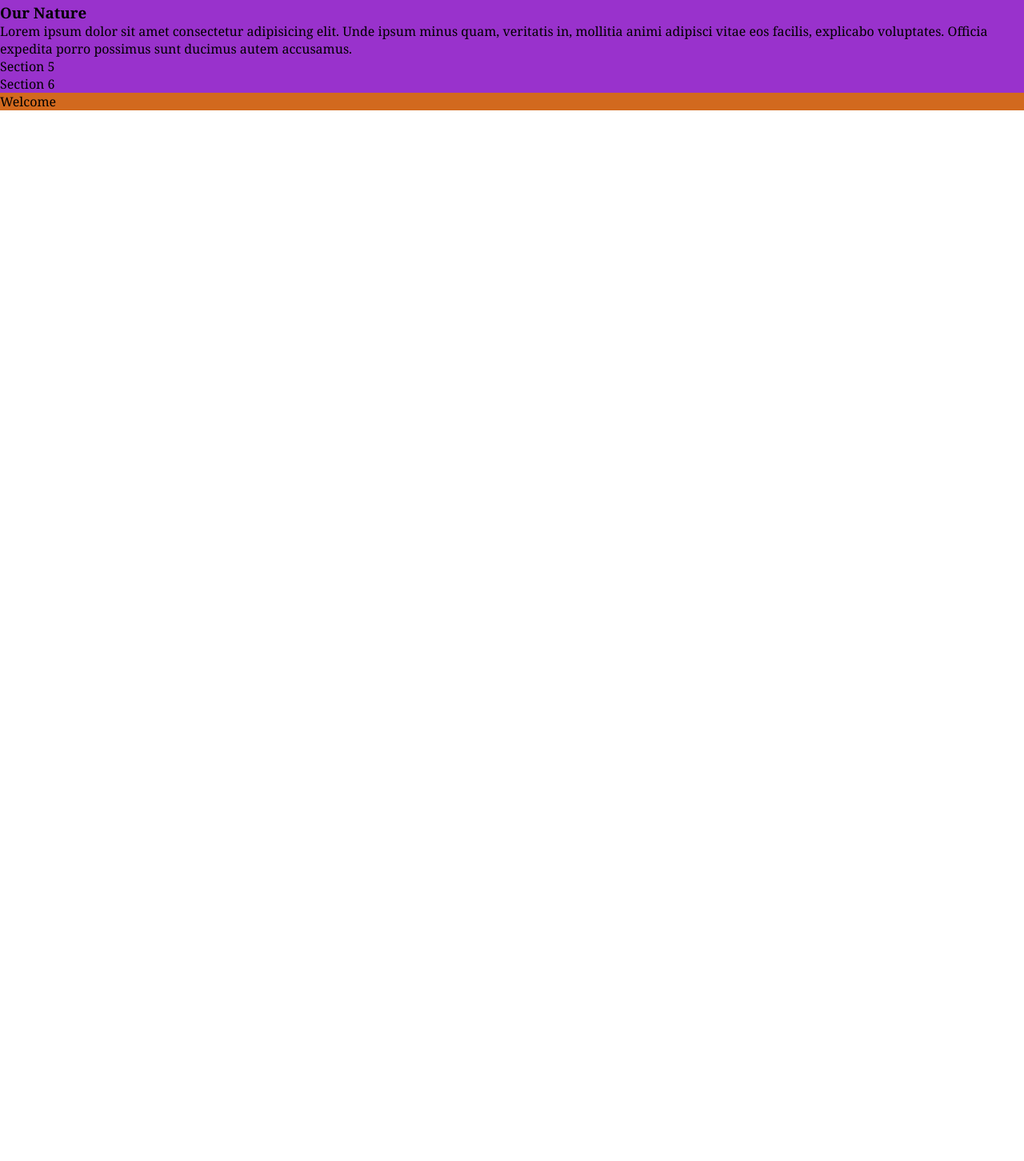
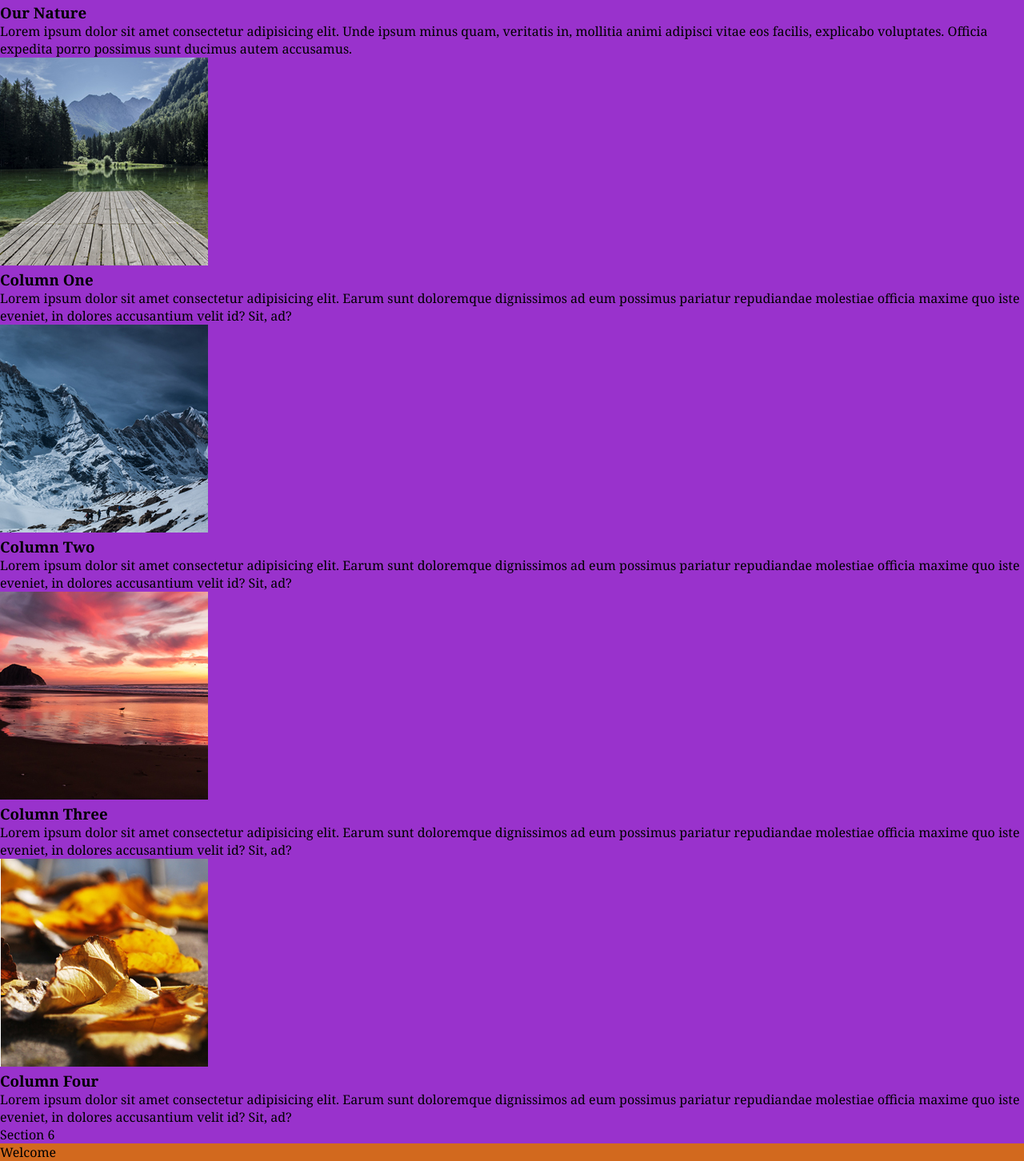
Before and after one commit to Hansh-1484519/Awesome_Projects, a plain HTML site: page Static_site_layout/index.html in a window 1280 px wide. Shown: the part 3502-4954 px from the top of the page at 80% size. Before the commit the page ends 3640 px from the top, so only its background shows below. Drawn offline with Linux system fonts and the light colour scheme.

Commit message:
add new features preview to the app

```diff
--- a/Static_site_layout/index.html
+++ b/Static_site_layout/index.html
@@ -91,7 +91,30 @@
                 <p>Lorem ipsum dolor sit amet consectetur adipisicing elit. Unde ipsum minus quam, veritatis in, mollitia animi adipisci vitae eos facilis, explicabo voluptates. Officia expedita porro possimus sunt ducimus autem accusamus.</p>
             </div>
         </section>
-        <section>Section 5</section>
+        <section>
+            <div class="grid-column">
+                <div class="column-one">
+                    <img src="img/4-1.jpg" alt="loading">
+                    <h3>Column One</h3>
+                    <p>Lorem ipsum dolor sit amet consectetur adipisicing elit. Earum sunt doloremque dignissimos ad eum possimus pariatur repudiandae molestiae officia maxime quo iste eveniet, in dolores accusantium velit id? Sit, ad?</p>
+                </div>
+                <div class="column-two">
+                    <img src="img/4-2.jpg" alt="loading">
+                    <h3>Column Two</h3>
+                    <p>Lorem ipsum dolor sit amet consectetur adipisicing elit. Earum sunt doloremque dignissimos ad eum possimus pariatur repudiandae molestiae officia maxime quo iste eveniet, in dolores accusantium velit id? Sit, ad?</p>
+                </div>
+                <div class="column-three">
+                    <img src="img/4-3.jpg" alt="loading">
+                    <h3>Column Three</h3>
+                    <p>Lorem ipsum dolor sit amet consectetur adipisicing elit. Earum sunt doloremque dignissimos ad eum possimus pariatur repudiandae molestiae officia maxime quo iste eveniet, in dolores accusantium velit id? Sit, ad?</p>
+                </div>
+                <div class="column-four">
+                    <img src="img/4-4.jpg" alt="loading">
+                    <h3>Column Four</h3>
+                    <p>Lorem ipsum dolor sit amet consectetur adipisicing elit. Earum sunt doloremque dignissimos ad eum possimus pariatur repudiandae molestiae officia maxime quo iste eveniet, in dolores accusantium velit id? Sit, ad?</p>
+                </div>
+            </div>
+        </section>
         <section>Section 6</section>
         <footer>
             <form>
```
